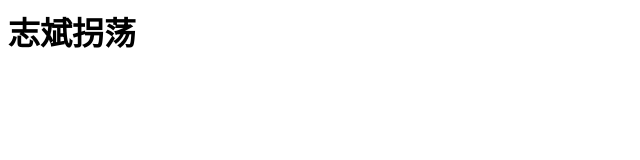
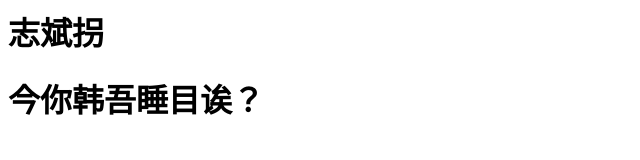
Before and after one commit to PengZhiyue/PengZhiyue.github.io, a plain HTML site: page index.html in a window 1280 px wide. Shown: the whole page, without its empty margins (0-640 px from the left). Drawn offline with Linux system fonts and the light colour scheme.

Commit message:
Update index.html

```diff
--- a/index.html
+++ b/index.html
@@ -1 +1,2 @@
-<h1>志斌拐荡</h1>
+<h1>志斌拐</h1>
+<h1>今你韩吾睡目诶？</h1>
```
